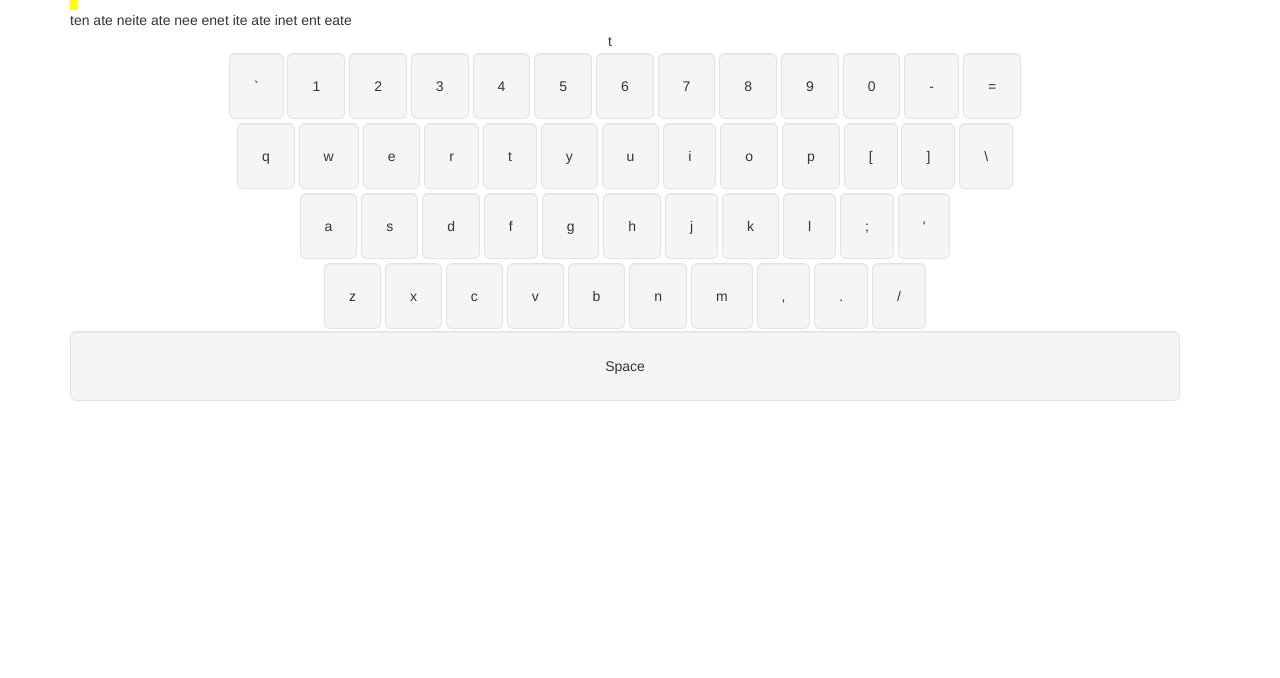
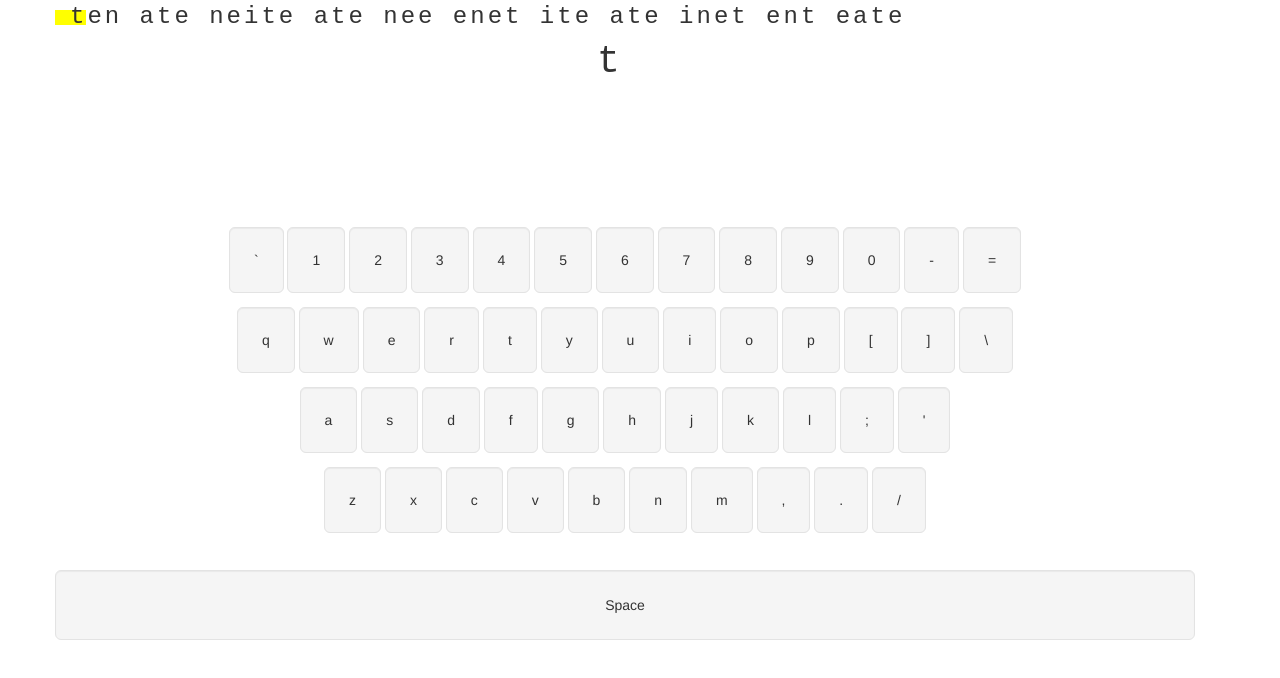
Before and after one commit to RayAdams/full-stack-lab05, a plain HTML site: page index.html in a window 1280 px wide. Drawn offline with nearby package versions, Linux system fonts and the light colour scheme.

Commit message:
updated css and minor tweaks

```diff
--- a/app.js
+++ b/app.js
@@ -4,7 +4,7 @@ var currentLetterIndex;
 var currentSentenceIndex;
 
 // starting values
-var numberOfWords;
+var numberOfWords = 0;
 var numberOfMistakes;
 var startTime;
 var stopTime;
@@ -30,7 +30,7 @@ $('#keyboard-upper-container').hide();
 
 //while shift key is held down, hide lowercase keyboard and SHOW uppercase
 $(document).keydown (function(e){
-      if (event.which == 16){
+      if (event.which === 16){
           $('#keyboard-lower-container').hide();
           $('#keyboard-upper-container').show();
       }
@@ -38,7 +38,7 @@ $(document).keydown (function(e){
 
 //show lowercase when the shift key is released and hide uppercase
 $(document).keyup (function(e){
-      if (event.which == 16){
+      if (event.which === 16){
           $('#keyboard-lower-container').show();
           $('#keyboard-upper-container').hide();
       }
@@ -46,6 +46,7 @@ $(document).keyup (function(e){
 
 //functions initialized by keypress
 $(document).keypress(function(e){
+    event.preventDefault();
     var pressedKeyCode = e.which;
     var pressedKey = String.fromCharCode(pressedKeyCode);
     if(currentLetterIndex === 0 && currentSentenceIndex === 0)
@@ -70,12 +71,12 @@ function highlightPressedKey(pressedKeyCode) {
 //feedback div: for each array sentence, show a "log" of right/wrong per char by inserting either green check or red X
 function addAppropriateIcon(pressedKey) {
    if (pressedKey === sentences[currentSentenceIndex][currentLetterIndex]) {
-        //add correcct glyphicon
-        $('#feedback').append('<i class="glyphicon glyphicon-ok"></i>');
+        //add correct glyphicon
+        $('#feedback').append('<span class="glyphicon glyphicon-ok"></span>');
    }
    else {
         //add incorrect glyphicon
-        $('#feedback').append('<i class="glyphicon glyphicon-remove"></i>');
+        $('#feedback').append('<span class="glyphicon glyphicon-remove"></span>');
         numberOfMistakes ++;
    }
 }
@@ -93,7 +94,7 @@ function goToNextCharacter() {
             runningPadding = 0;
         } else {
             //at the end of whole array, display WPM & ask to replay
-            alert("words per minute: " + getWPM());
+            alert("Your words per minute: " + getWPM());
             //respond to play again prompt
             restartGame();
         }
@@ -106,10 +107,11 @@ function displayExpectedletter() {
     $('#target-letter').text(sentences[currentSentenceIndex][currentLetterIndex]);
 }
 
+//display the current sentence
 function showCurrentSentence() {
     $('#sentence').text(sentences[currentSentenceIndex]);
 }
-
+f
 
 //display words per minute at the end of all array sentences
 function getNumberOfWords(sentence){
@@ -120,7 +122,7 @@ function getWPM() {
     //get time passed in milliseconds
     stopTime = Date.now();
     var timeElapsed = stopTime - startTime;
-    //convert to minutes
+    //convert from milliseconds to minutes
     var minutes = timeElapsed * 1.66667e-5;
     return  numberOfWords / minutes - 2 * numberOfMistakes;
 }
@@ -134,6 +136,8 @@ function restartGame (){
 
 //highlight with div id=yellow-block the expected letter in the array
 function highlightCurrentKey() {
-    runningPadding += 6;
-    $('#highlight-block').css('padding-left', runningPadding+'px');
+    runningPadding += 16;
+    $('#yellow-block').css('padding-left', runningPadding+'px');
 }
+
+//currentSentence.charAt(letterIndex)  could be used
--- a/styles.css
+++ b/styles.css
@@ -1,9 +1,65 @@
-.keyboard-container {
+/*.keyboard-container {
     line-height: 5em;
-}
+}*/
 
-#highlight-block {
+/*#highlight-block {
     background-color: yellow;
     width: 7px;
     height: 10px;
+}*/
+
+/*.glyphicon-ok {
+    color: green;
 }
+
+.glyphicon-remove {
+    color: red;
+}*/
+
+/*#yellow-block {
+    background-color: yellow;
+    width: 7px;
+    height: 10px;
+}*/
+* {
+  margin: 0;
+  padding: 0;
+}
+
+#prompt-container {
+  font-family: Courier New, Courier, monospace;
+  font-size: 24px;
+  letter-spacing: 3px;
+}
+
+#yellow-block {
+  position: absolute;
+  margin-top: 10px;
+  width: 15px;
+  height: 15px;
+  background-color: yellow;
+}
+
+.keyboard-container {
+  margin-top: 200px;
+}
+
+#target-letter {
+  font-size: 38px;
+}
+
+.keys-row {
+  margin-top: 40px;
+  padding: 10px 0;
+}
+
+#feedback {
+  font-size: 20px;
+}
+.glyphicon-ok {
+  color: #1DA237
+}
+
+.glyphicon-remove {
+  color : #CD2626
+}
```
Also changed, not shown: index.html (+3 -1 lines).
